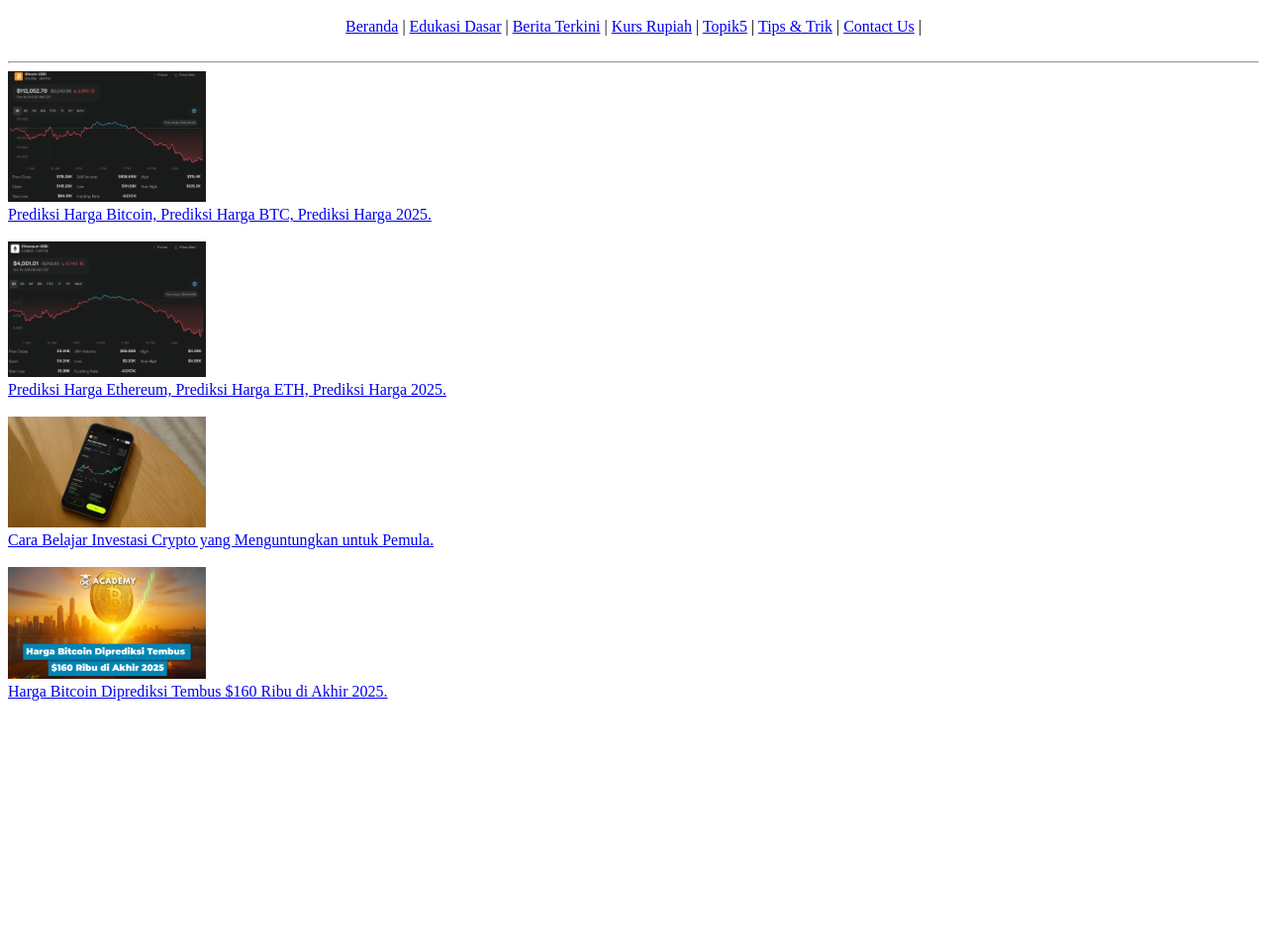
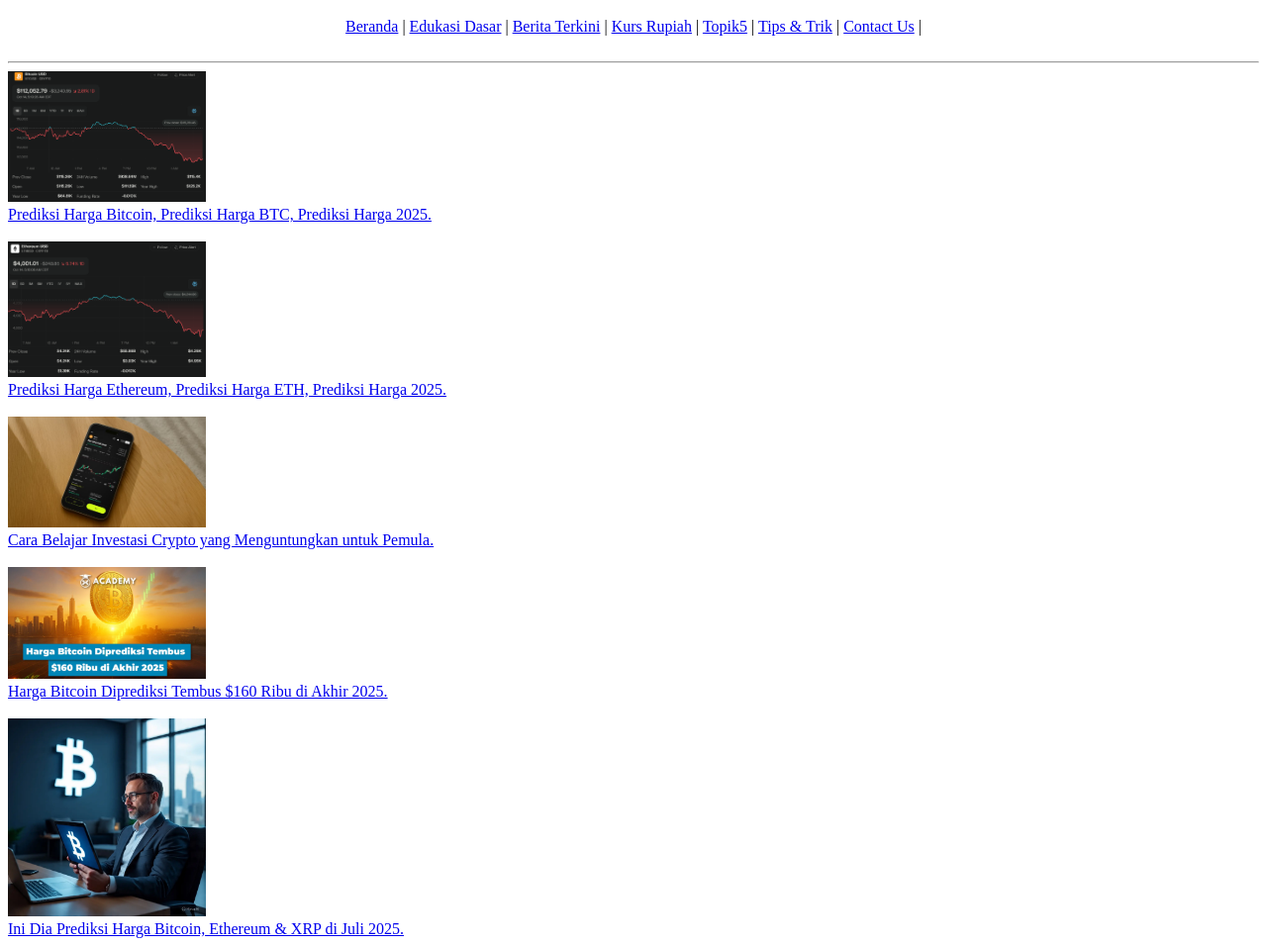
Before and after one commit to muhammadaryasinabbas-hue/Kelompok3Ekonomi, a plain HTML site: page Berita_Terkini.html in a window 1280 px wide. Shown: the part 120-1076 px from the top of the page at 99% size. Before the commit the page ends 836 px from the top, so only its background shows below. Drawn offline with Linux system fonts and the light colour scheme.

Commit message:
perubahan

```diff
--- a/Berita_Terkini.html
+++ b/Berita_Terkini.html
@@ -54,7 +54,10 @@
 
         <a href="https://indodax.com/academy/harga-bitcoin-akhir-2025/"><img src="HargaBitcoin.jpg" width="200"><br>Harga Bitcoin Diprediksi Tembus $160 Ribu di Akhir 2025.</a>
         <br>
+       <br>
 
+       <a href="https://investortrust.id/market/71271/ini-dia-prediksi-harga-bitcoin-ethereum-xrp-di-juli-2025"><img src="bapakbitcoin.jpg" width="200"><br>Ini Dia Prediksi Harga Bitcoin, Ethereum & XRP di Juli 2025.</a>
+       <br>
     </main>
 
 
```
Also changed, not shown: bapakbitcoin.jpg (added).
